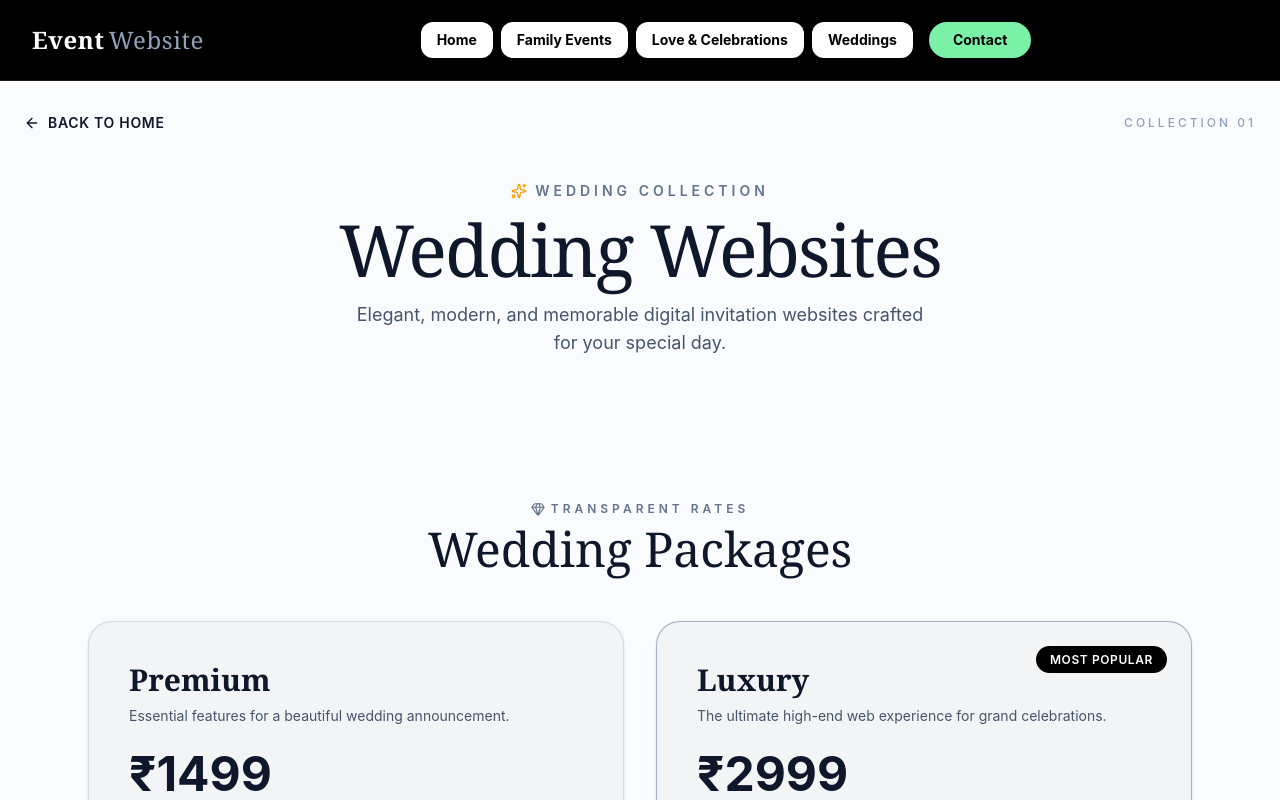
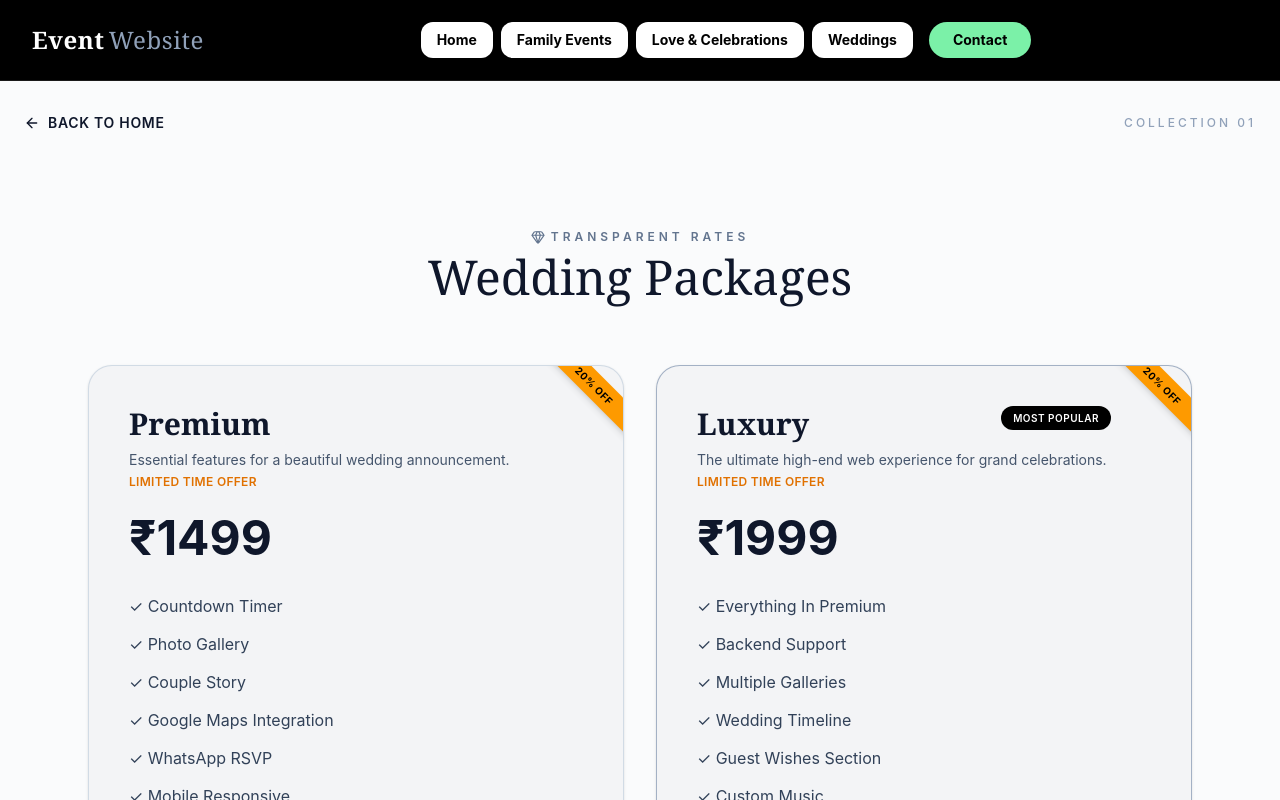
Before and after one commit to ELDRIN23/event-website, a React (Vite) app: page /weddings in a window 1280 px wide. Shown: the top 800 px of the page. Built offline with nearby package versions, Linux system fonts and the light colour scheme.

Commit message:
fixed wedding card isssue*

```diff
--- a/src/pages/Weddings.jsx
+++ b/src/pages/Weddings.jsx
@@ -1,5 +1,3 @@
-
-
 import React from "react";
 import { Link } from "react-router-dom";
 import { Heart, Sparkles, Gem, ArrowLeft } from "lucide-react";
@@ -21,22 +19,6 @@ export default function Weddings() {
         </span>
       </div>
 
-      {/* MINIMALIST HEADING SECTION (REPLACED HERO) */}
-      <section className="pt-8 pb-16 px-6 max-w-5xl mx-auto text-center">
-        <p className="uppercase tracking-[4px] text-slate-500 text-xs md:text-sm mb-3 font-semibold flex items-center justify-center gap-2">
-          <Sparkles size={16} className="text-amber-500" />
-          Wedding Collection
-        </p>
-
-        <h1 className="text-4xl sm:text-6xl md:text-7xl font-serif mb-4 text-slate-900 tracking-tight">
-          Wedding Websites
-        </h1>
-
-        <p className="text-slate-600 text-base md:text-lg font-normal max-w-xl mx-auto">
-          Elegant, modern, and memorable digital invitation websites crafted for your special day.
-        </p>
-      </section>
-
       {/* PACKAGES SECTION */}
       <section className="py-12 md:py-20 px-6 max-w-6xl mx-auto">
         <div className="text-center mb-12">
@@ -48,16 +30,26 @@ export default function Weddings() {
           </h2>
         </div>
 
-        <div className="grid lg:grid-cols-2 gap-8 items-stretch">
+        <div className="grid lg:grid-cols-2 gap-8 items-stretch pt-4">
 
           {/* PREMIUM */}
-          <div className="bg-[#f3f4f6] rounded-3xl p-8 sm:p-10 border border-slate-300/80 shadow-sm flex flex-col justify-between transition-all duration-300 hover:shadow-md">
+          <div className="bg-[#f3f4f6] rounded-3xl p-8 sm:p-10 border border-slate-300/80 shadow-sm flex flex-col justify-between relative overflow-hidden transition-all duration-300 hover:shadow-md">
+            {/* Ribbon Tag */}
+            <div className="absolute top-0 right-0 transform translate-x-[28%] translate-y-[32%] rotate-45 bg-amber-500 text-black text-[10px] font-bold py-1 px-10 shadow-md uppercase tracking-wider text-center z-10">
+              20% OFF
+            </div>
+
             <div>
-              <h3 className="text-2xl sm:text-3xl font-serif mb-2 text-slate-900 font-bold">
-                Premium
-              </h3>
-              <p className="text-slate-600 text-xs sm:text-sm mb-6">
+              <div className="flex justify-between items-start gap-4 mb-2">
+                <h3 className="text-2xl sm:text-3xl font-serif text-slate-900 font-bold">
+                  Premium
+                </h3>
+              </div>
+              <p className="text-slate-600 text-xs sm:text-sm mb-1">
                 Essential features for a beautiful wedding announcement.
+              </p>
+              <p className="text-xs font-semibold text-amber-600 uppercase tracking-wide mb-6">
+                Limited Time Offer
               </p>
 
               <div className="flex items-baseline gap-1 mb-8">
@@ -81,23 +73,30 @@ export default function Weddings() {
           </div>
 
           {/* LUXURY */}
-          <div className="bg-[#f3f4f6] rounded-3xl p-8 sm:p-10 border border-slate-400/80 shadow-sm flex flex-col justify-between relative transition-all duration-300 hover:shadow-md">
-            <div className="absolute top-6 right-6">
-              <span className="bg-black text-white text-xs font-semibold px-3.5 py-1.5 rounded-full uppercase tracking-wider">
-                Most Popular
-              </span>
+          <div className="bg-[#f3f4f6] rounded-3xl p-8 sm:p-10 border border-slate-400/80 shadow-sm flex flex-col justify-between relative overflow-hidden transition-all duration-300 hover:shadow-md">
+            {/* Ribbon Tag */}
+            <div className="absolute top-0 right-0 transform translate-x-[28%] translate-y-[32%] rotate-45 bg-amber-500 text-black text-[10px] font-bold py-1 px-10 shadow-md uppercase tracking-wider text-center z-10">
+              20% OFF
             </div>
 
             <div>
-              <h3 className="text-2xl sm:text-3xl font-serif mb-2 text-slate-900 font-bold">
-                Luxury
-              </h3>
-              <p className="text-slate-600 text-xs sm:text-sm mb-6">
+              <div className="flex justify-between items-start gap-4 mb-2">
+                <h3 className="text-2xl sm:text-3xl font-serif text-slate-900 font-bold">
+                  Luxury
+                </h3>
+                <span className="bg-black text-white text-[10px] font-semibold px-3 py-1 rounded-full uppercase tracking-wider mr-10">
+                  Most Popular
+                </span>
+              </div>
+              <p className="text-slate-600 text-xs sm:text-sm mb-1">
                 The ultimate high-end web experience for grand celebrations.
+              </p>
+              <p className="text-xs font-semibold text-amber-600 uppercase tracking-wide mb-6">
+                Limited Time Offer
               </p>
 
               <div className="flex items-baseline gap-1 mb-8">
-                <span className="text-4xl sm:text-5xl font-bold text-slate-900">₹2999</span>
+                <span className="text-4xl sm:text-5xl font-bold text-slate-900">₹1999</span>
               </div>
 
               <div className="space-y-3.5 text-slate-700 text-sm sm:text-base mb-8">
```
